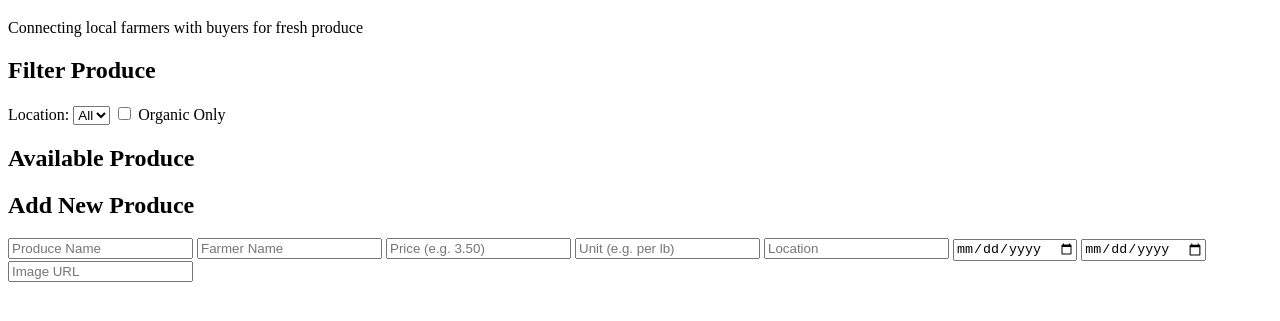
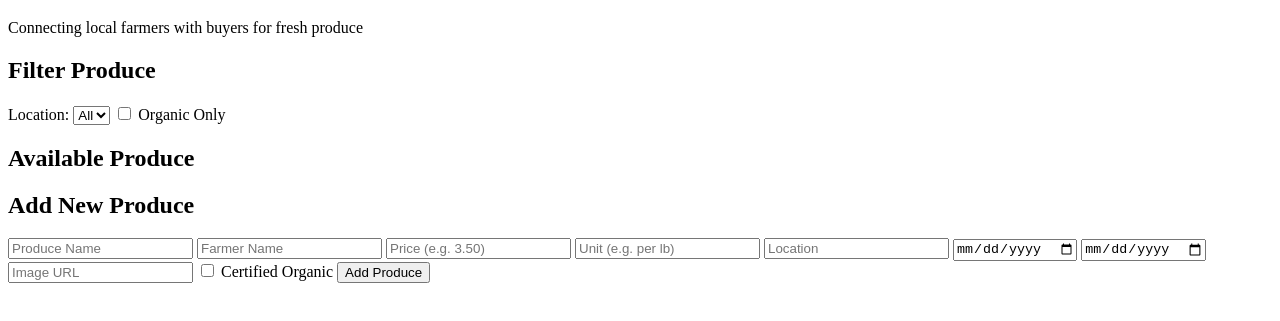
Before and after one commit to liliancherono/phase1-final-project-AgriCrop-Connect, a website: page index.html in a window 1280 px wide. Shown: the part 61-382 px from the top of the page. Drawn offline with Linux system fonts and the light colour scheme.

Commit message:
Adds the latest commit to index.html

```diff
--- a/index.html
+++ b/index.html
@@ -43,6 +43,11 @@
       <input type="date" name="pickupDate" placeholder="Pickup Date" required />
       <input type="date" name="deliveryDate" placeholder="Delivery Date" required />
       <input type="url" name="image" placeholder="Image URL" required />
+       <label>
+        <input type="checkbox" name="organic" />
+        Certified Organic
+      </label>
+      <button type="submit">Add Produce</button>
       </form>
     </section>
 </body>
```
